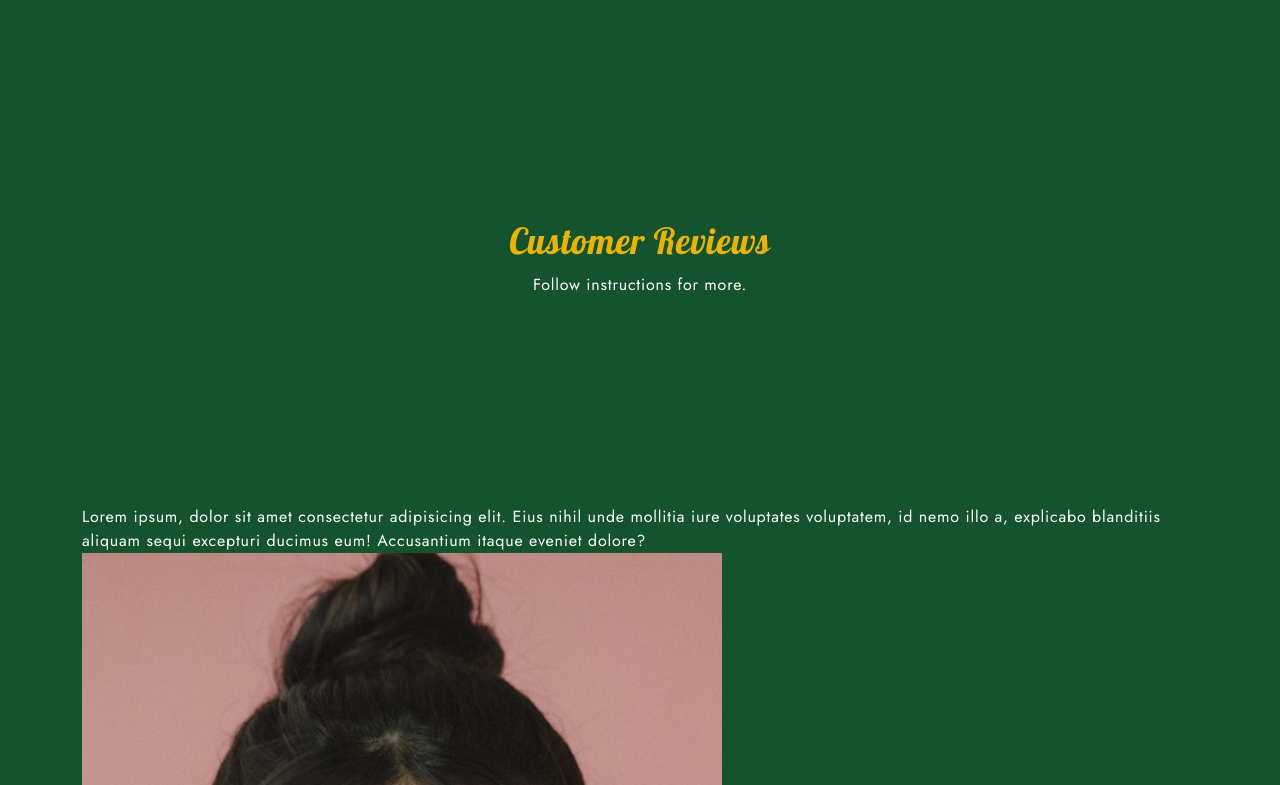
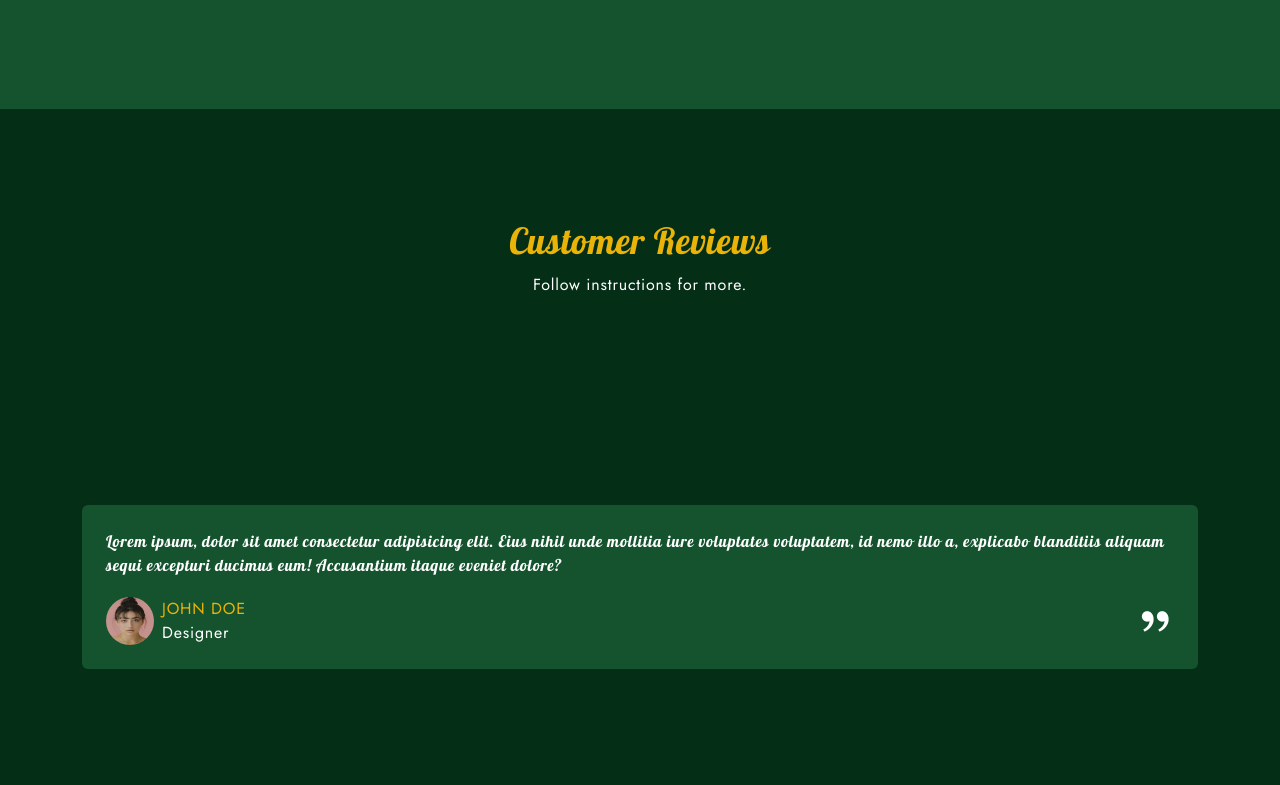
Before and after one commit to EzraMoosa/indoorplants-tailwindcss, a website: page index.html in a window 1280 px wide. Shown: the part 2995-3780 px from the top of the page. Drawn offline with nearby package versions, Linux system fonts and the light colour scheme; files whose address does not match are found by name.

Commit message:
Add first customer review card.

```diff
--- a/index.html
+++ b/index.html
@@ -330,7 +330,7 @@
         </section>
 
         <!-- Review Section -->
-        <section id="review" class="bg-green-900">
+        <section id="review" class="bg-green-950">
             <div class="flex flex-col items-center gap-3 text-center mb-40">
                 <h2 class="title">Customer Reviews</h2>
                 <p class="max-w-2xl">Follow instructions for more.</p>
@@ -340,15 +340,15 @@
                 <div class="py-12">
                     <ul>
                         <li>
-                            <div>
-                                <p>Lorem ipsum, dolor sit amet consectetur adipisicing elit. Eius nihil unde mollitia iure voluptates voluptatem, id nemo illo a, explicabo blanditiis aliquam sequi excepturi ducimus eum! Accusantium itaque eveniet dolore?</p>
-                                <div>
-                                    <img src="./assets/img/review-1.jpg" alt="review_image">
-                                    <div>
-                                        <p>John Doe</p>
+                            <div class="flex flex-col gap-5 bg-green-900 rounded-md p-6">
+                                <p class="font-Lobster">Lorem ipsum, dolor sit amet consectetur adipisicing elit. Eius nihil unde mollitia iure voluptates voluptatem, id nemo illo a, explicabo blanditiis aliquam sequi excepturi ducimus eum! Accusantium itaque eveniet dolore?</p>
+                                <div class="flex items-center">
+                                    <img src="./assets/img/review-1.jpg" alt="review_image" class="w-12 h-12 rounded-full">
+                                    <div class="ml-2">
+                                        <p class="text-yellow-500 uppercase">John Doe</p>
                                         <p>Designer</p>
                                     </div>
-                                    <i class="ri-double-quotes-r"></i>
+                                    <i class="ri-double-quotes-r text-4xl ml-auto"></i>
                                 </div>
                             </div>
                         </li>
```
Also changed, not shown: output.css.
